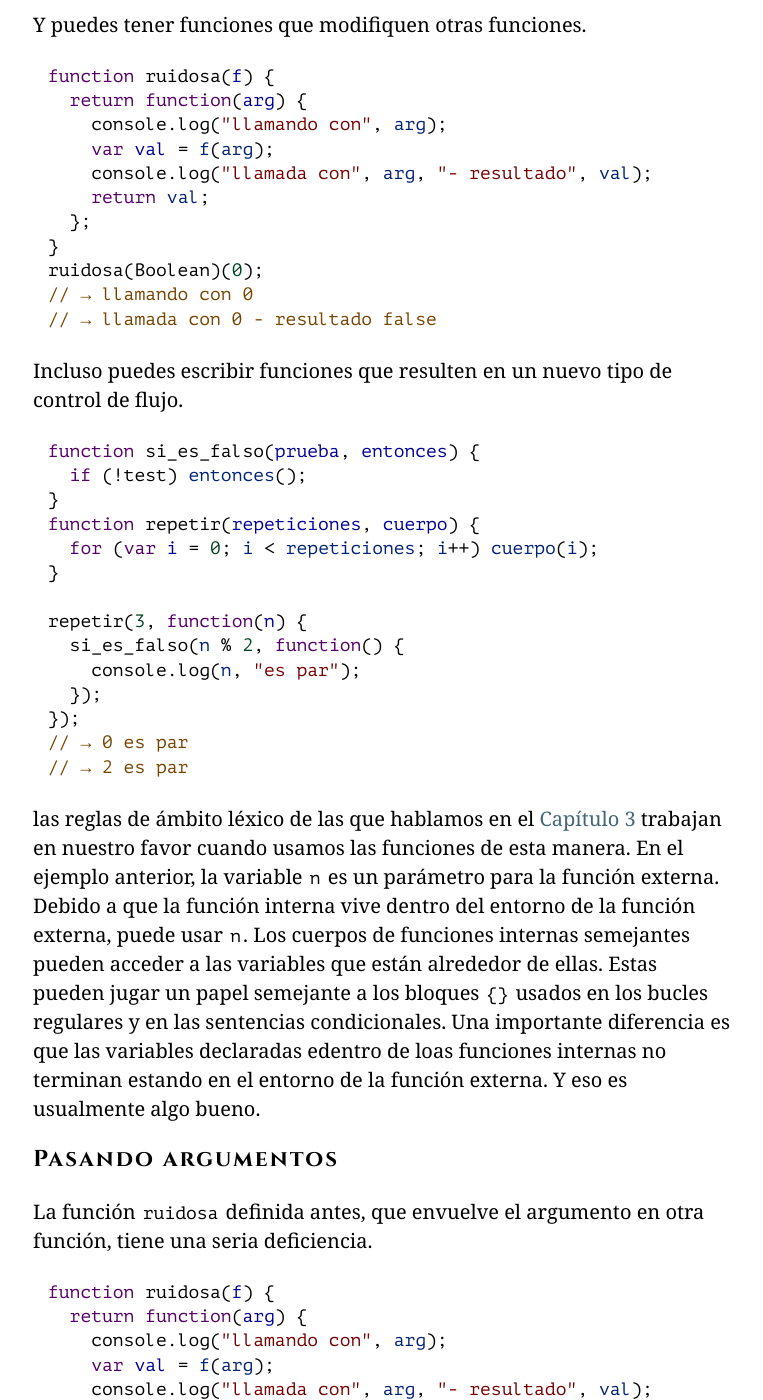
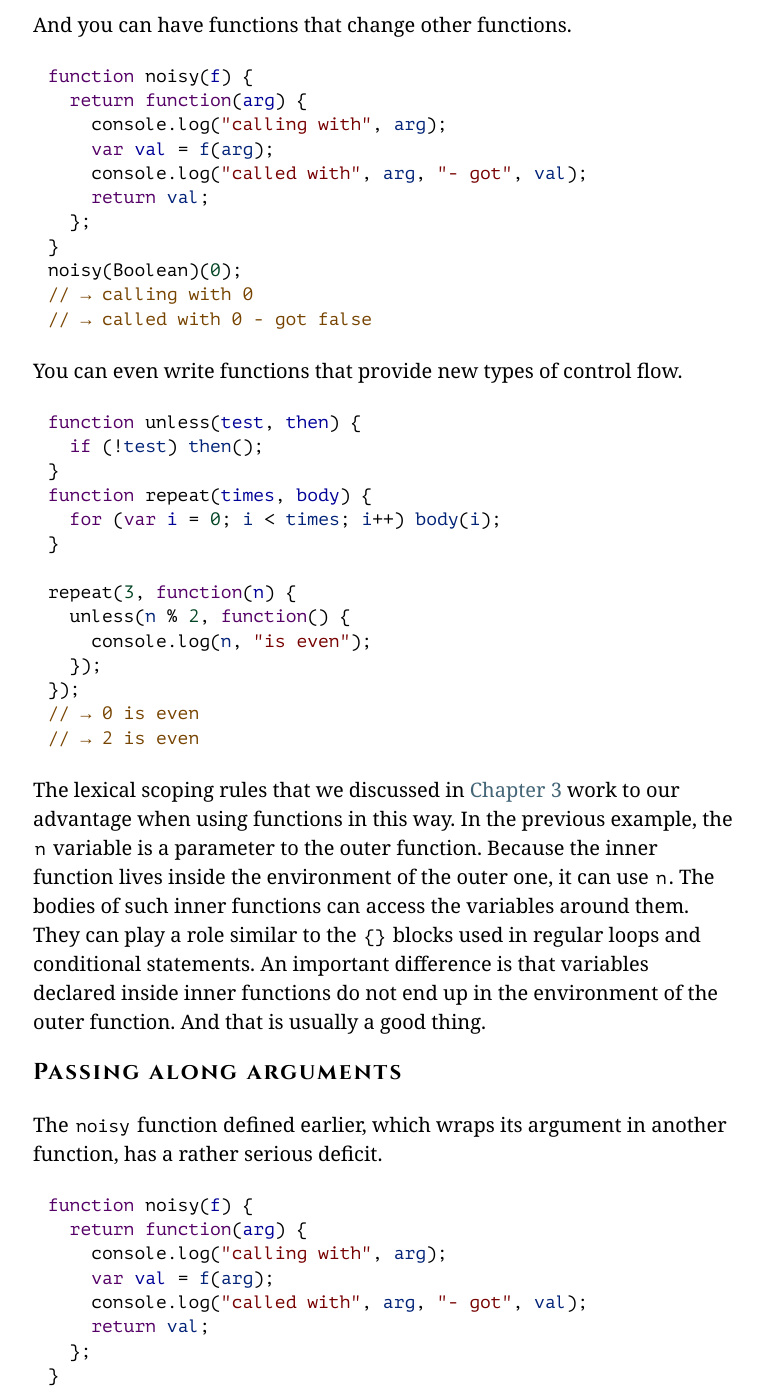
Before and after one commit to hectorip/Eloquent-JavaScript-ES-online, a Jekyll site: the page chapters/05_higher_order.html, which Jekyll copies as it is, in a window 1280 px wide and 1400 px high, scrolled down 5545 px. Shown: the whole window, without its empty margins (257-1020 px from the left). Built offline with Jekyll 4.4.1, drawn with Linux system fonts in a browser that asks for light colours; nearby versions of some CDN libraries; library files that are not in the unit come from our copies; some of the changed text lies outside the part shown.

```diff
--- a/chapters/05_higher_order.html
+++ b/chapters/05_higher_order.html
@@ -186,8 +186,8 @@ recorren un arreglo.</p>
   }
   <span class="cm-keyword">return</span> <span class="cm-variable-2">phis</span>;
 }</pre>
-<p><a class=p_ident id="p_A7nkxj0FkT" href="#p_A7nkxj0FkT"></a>Trabajar con <code>forEach</code> lo hace un poco más corto
-y limpio.</p>
+<p><a class=p_ident id="p_CGf69rc/Yq" href="#p_CGf69rc/Yq"></a>Working with <code>forEach</code> makes it slightly shorter
+and quite a bit cleaner.</p>
 <pre data-language="javascript" class="snippet cm-s-default"><a class=c_ident id="c_gIY8Dk2DPY" href="#c_gIY8Dk2DPY"></a><span class="cm-keyword">function</span> <span class="cm-variable">gatherCorrelations</span>(<span class="cm-def">journal</span>) {
   <span class="cm-keyword">var</span> <span class="cm-def">phis</span> <span class="cm-operator">=</span> {};
   <span class="cm-variable-2">journal</span>.<span class="cm-property">forEach</span>(<span class="cm-keyword">function</span>(<span class="cm-def">entry</span>) {
@@ -198,72 +198,73 @@ y limpio.</p>
   });
   <span class="cm-keyword">return</span> <span class="cm-variable-2">phis</span>;
 }</pre>
-<h2><a class=h_ident id="h_sBm/RoOmVE" href="#h_sBm/RoOmVE"></a>Funciones de orden superior</h2>
-<p><a class=p_ident id="p_yKcYFIsmMW" href="#p_yKcYFIsmMW"></a>Las funciones que operan
-en otras funciones, al tomarlas como argumentos o regresarlas son llamadas
-<em>funciones de orden superior</em>. Si ya has acepatado el hecho de que las
-fucniones son valores regulares, no hay nada extraordinario en el hecho de que
-estas funciones existan. El término viene de las matemáticas, en
-donde la distinción entre funciones y valores es tomada más en serio.</p>
-<p><a class=p_ident id="p_SNqFdBkCjg" href="#p_SNqFdBkCjg"></a>Las funciones de orden superior no permiten
-abstraer <em>acciones</em>, no sólo valores. Y vienen en diferentes formas.
-Por ejemplo, puedes tener funciones que creen nuevas funciones.</p>
-<pre data-language="javascript" class="snippet cm-s-default"><a class=c_ident id="c_U82OoqyT25" href="#c_U82OoqyT25"></a><span class="cm-keyword">function</span> <span class="cm-variable">mayorQue</span>(<span class="cm-def">n</span>) {
+<h2><a class=h_ident id="h_xxCc98lOBK" href="#h_xxCc98lOBK"></a>Higher-order functions</h2>
+<p><a class=p_ident id="p_cao2fH68Tj" href="#p_cao2fH68Tj"></a>Functions that
+operate on other functions, either by taking them as arguments or by
+returning them, are called <em>higher-order functions</em>. If you have
+already accepted the fact that functions are regular values, there is
+nothing particularly remarkable about the fact that such functions
+exist. The term comes from mathematics, where the distinction
+between functions and other values is taken more seriously.</p>
+<p><a class=p_ident id="p_+cgNTV2i2y" href="#p_+cgNTV2i2y"></a>Higher-order functions allow us to abstract over
+<em>actions</em>, not just values. They come in several forms. For example,
+you can have functions that create new functions.</p>
+<pre data-language="javascript" class="snippet cm-s-default"><a class=c_ident id="c_9JAVbcWLFt" href="#c_9JAVbcWLFt"></a><span class="cm-keyword">function</span> <span class="cm-variable">greaterThan</span>(<span class="cm-def">n</span>) {
   <span class="cm-keyword">return</span> <span class="cm-keyword">function</span>(<span class="cm-def">m</span>) { <span class="cm-keyword">return</span> <span class="cm-variable-2">m</span> <span class="cm-operator">></span> <span class="cm-variable-2">n</span>; };
 }
-<span class="cm-keyword">var</span> <span class="cm-variable">mayorQue10</span> <span class="cm-operator">=</span> <span class="cm-variable">mayorQue</span>(<span class="cm-number">10</span>);
-<span class="cm-variable">console</span>.<span class="cm-property">log</span>(<span class="cm-variable">mayorQue10</span>(<span class="cm-number">11</span>));
+<span class="cm-keyword">var</span> <span class="cm-variable">greaterThan10</span> <span class="cm-operator">=</span> <span class="cm-variable">greaterThan</span>(<span class="cm-number">10</span>);
+<span class="cm-variable">console</span>.<span class="cm-property">log</span>(<span class="cm-variable">greaterThan10</span>(<span class="cm-number">11</span>));
 <span class="cm-comment">// → true</span></pre>
-<p><a class=p_ident id="p_2La2yEzEC4" href="#p_2La2yEzEC4"></a>Y puedes tener funciones que modifiquen otras funciones.</p>
-<pre data-language="javascript" class="snippet cm-s-default"><a class=c_ident id="c_LUB6ZRC4C/" href="#c_LUB6ZRC4C/"></a><span class="cm-keyword">function</span> <span class="cm-variable">ruidosa</span>(<span class="cm-def">f</span>) {
+<p><a class=p_ident id="p_MKDSIQ0X9D" href="#p_MKDSIQ0X9D"></a>And you can have functions that change other functions.</p>
+<pre data-language="javascript" class="snippet cm-s-default"><a class=c_ident id="c_JVArXJ1Pc1" href="#c_JVArXJ1Pc1"></a><span class="cm-keyword">function</span> <span class="cm-variable">noisy</span>(<span class="cm-def">f</span>) {
   <span class="cm-keyword">return</span> <span class="cm-keyword">function</span>(<span class="cm-def">arg</span>) {
-    <span class="cm-variable">console</span>.<span class="cm-property">log</span>(<span class="cm-string">"llamando con"</span>, <span class="cm-variable-2">arg</span>);
+    <span class="cm-variable">console</span>.<span class="cm-property">log</span>(<span class="cm-string">"calling with"</span>, <span class="cm-variable-2">arg</span>);
     <span class="cm-keyword">var</span> <span class="cm-def">val</span> <span class="cm-operator">=</span> <span class="cm-variable-2">f</span>(<span class="cm-variable-2">arg</span>);
-    <span class="cm-variable">console</span>.<span class="cm-property">log</span>(<span class="cm-string">"llamada con"</span>, <span class="cm-variable-2">arg</span>, <span class="cm-string">"- resultado"</span>, <span class="cm-variable-2">val</span>);
+    <span class="cm-variable">console</span>.<span class="cm-property">log</span>(<span class="cm-string">"called with"</span>, <span class="cm-variable-2">arg</span>, <span class="cm-string">"- got"</span>, <span class="cm-variable-2">val</span>);
     <span class="cm-keyword">return</span> <span class="cm-variable-2">val</span>;
   };
 }
-<span class="cm-variable">ruidosa</span>(<span class="cm-variable">Boolean</span>)(<span class="cm-number">0</span>);
-<span class="cm-comment">// → llamando con 0</span>
-<span class="cm-comment">// → llamada con 0 - resultado false</span></pre>
-<p><a class=p_ident id="p_drvd7ppCfZ" href="#p_drvd7ppCfZ"></a>Incluso puedes escribir funciones que resulten en un nuevo tipo de control de flujo.</p>
-<pre data-language="javascript" class="snippet cm-s-default"><a class=c_ident id="c_5fF/jrHrW5" href="#c_5fF/jrHrW5"></a><span class="cm-keyword">function</span> <span class="cm-variable">si_es_falso</span>(<span class="cm-def">prueba</span>, <span class="cm-def">entonces</span>) {
-  <span class="cm-keyword">if</span> (<span class="cm-operator">!</span><span class="cm-variable">test</span>) <span class="cm-variable-2">entonces</span>();
+<span class="cm-variable">noisy</span>(<span class="cm-variable">Boolean</span>)(<span class="cm-number">0</span>);
+<span class="cm-comment">// → calling with 0</span>
+<span class="cm-comment">// → called with 0 - got false</span></pre>
+<p><a class=p_ident id="p_2qBy/XBHVa" href="#p_2qBy/XBHVa"></a>You can even write functions that provide new types of control flow.</p>
+<pre data-language="javascript" class="snippet cm-s-default"><a class=c_ident id="c_IiJsXvslVu" href="#c_IiJsXvslVu"></a><span class="cm-keyword">function</span> <span class="cm-variable">unless</span>(<span class="cm-def">test</span>, <span class="cm-def">then</span>) {
+  <span class="cm-keyword">if</span> (<span class="cm-operator">!</span><span class="cm-variable-2">test</span>) <span class="cm-variable-2">then</span>();
 }
-<span class="cm-keyword">function</span> <span class="cm-variable">repetir</span>(<span class="cm-def">repeticiones</span>, <span class="cm-def">cuerpo</span>) {
-  <span class="cm-keyword">for</span> (<span class="cm-keyword">var</span> <span class="cm-def">i</span> <span class="cm-operator">=</span> <span class="cm-number">0</span>; <span class="cm-variable-2">i</span> <span class="cm-operator">&lt;</span> <span class="cm-variable-2">repeticiones</span>; <span class="cm-variable-2">i</span><span class="cm-operator">++</span>) <span class="cm-variable-2">cuerpo</span>(<span class="cm-variable-2">i</span>);
+<span class="cm-keyword">function</span> <span class="cm-variable">repeat</span>(<span class="cm-def">times</span>, <span class="cm-def">body</span>) {
+  <span class="cm-keyword">for</span> (<span class="cm-keyword">var</span> <span class="cm-def">i</span> <span class="cm-operator">=</span> <span class="cm-number">0</span>; <span class="cm-variable-2">i</span> <span class="cm-operator">&lt;</span> <span class="cm-variable-2">times</span>; <span class="cm-variable-2">i</span><span class="cm-operator">++</span>) <span class="cm-variable-2">body</span>(<span class="cm-variable-2">i</span>);
 }
 
-<span class="cm-variable">repetir</span>(<span class="cm-number">3</span>, <span class="cm-keyword">function</span>(<span class="cm-def">n</span>) {
-  <span class="cm-variable">si_es_falso</span>(<span class="cm-variable-2">n</span> <span class="cm-operator">%</span> <span class="cm-number">2</span>, <span class="cm-keyword">function</span>() {
-    <span class="cm-variable">console</span>.<span class="cm-property">log</span>(<span class="cm-variable-2">n</span>, <span class="cm-string">"es par"</span>);
+<span class="cm-variable">repeat</span>(<span class="cm-number">3</span>, <span class="cm-keyword">function</span>(<span class="cm-def">n</span>) {
+  <span class="cm-variable">unless</span>(<span class="cm-variable-2">n</span> <span class="cm-operator">%</span> <span class="cm-number">2</span>, <span class="cm-keyword">function</span>() {
+    <span class="cm-variable">console</span>.<span class="cm-property">log</span>(<span class="cm-variable-2">n</span>, <span class="cm-string">"is even"</span>);
   });
 });
-<span class="cm-comment">// → 0 es par</span>
-<span class="cm-comment">// → 2 es par</span></pre>
-<p><a class=p_ident id="p_MhpG45TzHU" href="#p_MhpG45TzHU"></a>las reglas
-de ámbito léxico de las que hablamos en el <a href="03_functions.html#scoping">Capítulo 3</a>
-trabajan en nuestro favor cuando usamos las funciones de esta manera. En el ejemplo anterior,
-la variable <code>n</code> es un parámetro para la función externa.
-Debido a que la función interna vive dentro del entorno de la función externa,
-puede usar <code>n</code>. Los cuerpos de funciones internas semejantes pueden
-acceder a las variables que están alrededor de ellas. Estas pueden
-jugar un papel semejante a los bloques <code>{}</code> usados en los bucles regulares y
-en las sentencias condicionales. Una importante diferencia es que las
-variables declaradas edentro de loas funciones internas no terminan estando en el
-entorno de la función externa. Y eso es usualmente algo bueno.</p>
-<h2><a class=h_ident id="h_WkrfTSBqPH" href="#h_WkrfTSBqPH"></a>Pasando argumentos</h2>
-<p><a class=p_ident id="p_8n1MhxPa48" href="#p_8n1MhxPa48"></a>La función <code>ruidosa</code> definida antes,
-que envuelve el argumento en otra función, tiene una seria deficiencia.</p>
-<pre data-language="javascript" class="snippet cm-s-default"><a class=c_ident id="c_7vPsqbGyAt" href="#c_7vPsqbGyAt"></a><span class="cm-keyword">function</span> <span class="cm-variable">ruidosa</span>(<span class="cm-def">f</span>) {
+<span class="cm-comment">// → 0 is even</span>
+<span class="cm-comment">// → 2 is even</span></pre>
+<p><a class=p_ident id="p_i6rGSdWQvz" href="#p_i6rGSdWQvz"></a>The lexical scoping
+rules that we discussed in <a href="03_functions.html#scoping">Chapter 3</a>
+work to our advantage when using functions in this way. In the previous example, the <code>n</code> variable is a parameter to the outer function.
+Because the inner function lives inside the environment of the outer
+one, it can use <code>n</code>. The bodies of such inner functions can access the
+variables around them. They can play a role similar to the <code>{}</code> blocks
+used in regular loops and conditional statements. An important
+difference is that variables declared inside inner functions do not
+end up in the environment of the outer function. And that is usually a
+good thing.</p>
+<h2><a class=h_ident id="h_7/X8BSjdvi" href="#h_7/X8BSjdvi"></a>Passing along arguments</h2>
+<p><a class=p_ident id="p_IYAO9/PwTt" href="#p_IYAO9/PwTt"></a>The <code>noisy</code> function
+defined earlier, which wraps its argument in another function, has a rather
+serious deficit.</p>
+<pre data-language="javascript" class="snippet cm-s-default"><a class=c_ident id="c_9Deoi4g6M/" href="#c_9Deoi4g6M/"></a><span class="cm-keyword">function</span> <span class="cm-variable">noisy</span>(<span class="cm-def">f</span>) {
   <span class="cm-keyword">return</span> <span class="cm-keyword">function</span>(<span class="cm-def">arg</span>) {
-    <span class="cm-variable">console</span>.<span class="cm-property">log</span>(<span class="cm-string">"llamando con"</span>, <span class="cm-variable-2">arg</span>);
+    <span class="cm-variable">console</span>.<span class="cm-property">log</span>(<span class="cm-string">"calling with"</span>, <span class="cm-variable-2">arg</span>);
     <span class="cm-keyword">var</span> <span class="cm-def">val</span> <span class="cm-operator">=</span> <span class="cm-variable-2">f</span>(<span class="cm-variable-2">arg</span>);
-    <span class="cm-variable">console</span>.<span class="cm-property">log</span>(<span class="cm-string">"llamada con"</span>, <span class="cm-variable-2">arg</span>, <span class="cm-string">"- resultado"</span>, <span class="cm-variable-2">val</span>);
+    <span class="cm-variable">console</span>.<span class="cm-property">log</span>(<span class="cm-string">"called with"</span>, <span class="cm-variable-2">arg</span>, <span class="cm-string">"- got"</span>, <span class="cm-variable-2">val</span>);
     <span class="cm-keyword">return</span> <span class="cm-variable-2">val</span>;
   };
 }</pre>
-<p><a class=p_ident id="p_VCXg9tH9pa" href="#p_VCXg9tH9pa"></a>Si <code>f</code> toma más de un parámtro, sólo sólo se le pasa el primero.
+<p><a class=p_ident id="p_xa/8T14jAc" href="#p_xa/8T14jAc"></a>If <code>f</code> takes more than one parameter, it gets only the first one.
 We could add a bunch of arguments to the inner function (<code>arg1</code>,
 <code>arg2</code>, and so on) and pass them all to <code>f</code>, but it is not clear how many
 would be enough. This solution would also deprive <code>f</code> of the
```
Also changed, not shown: chapters/00_intro.html (+12 -12 lines), chapters/01_values.html (+33 -33 lines), 1 other file.
